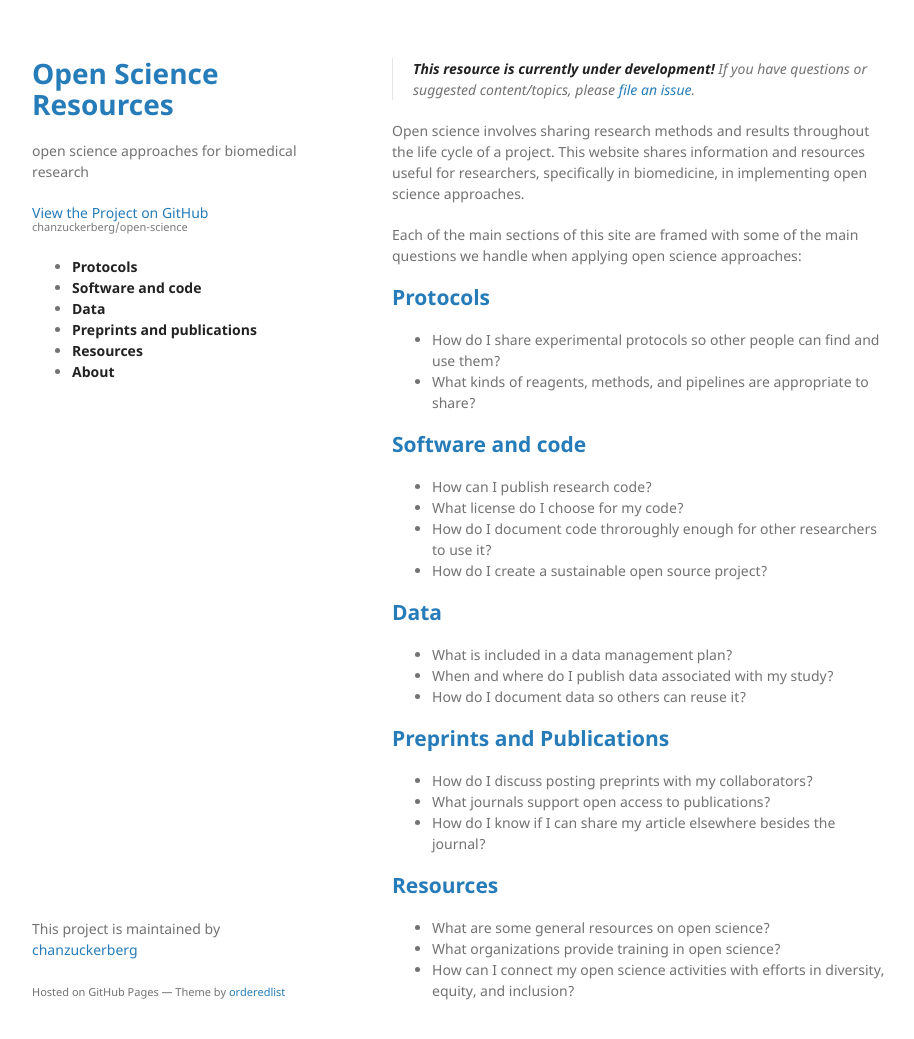
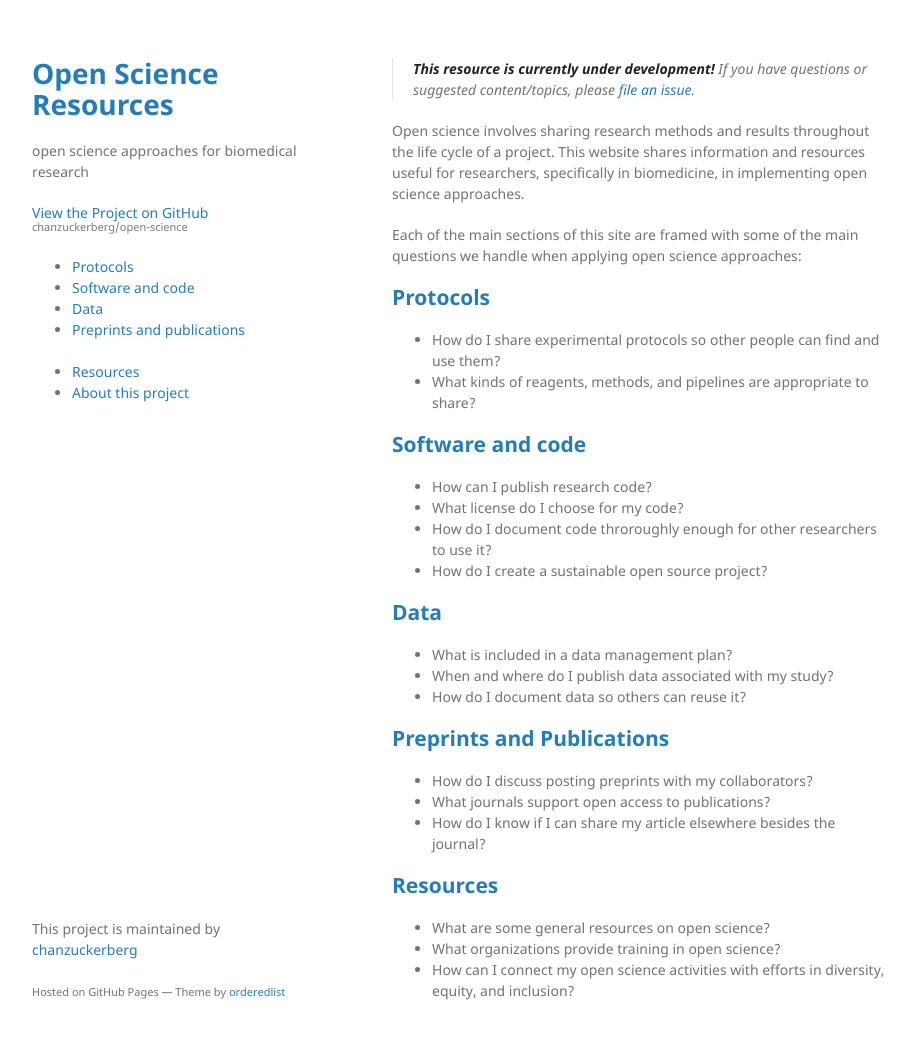
Before and after one commit to chanzuckerberg/open-science, a Jekyll site: the page built from index.md, in a window 1280 px wide and 1071 px high. Shown: the top 1039 px of the window, without its empty margins (178-1092 px from the left). Built offline with Jekyll 4.4.1, drawn with Linux system fonts in a browser that asks for light colours.

Commit message:
removing bold, about title

```diff
--- a/_layouts/default.html
+++ b/_layouts/default.html
@@ -33,12 +33,13 @@
 
         {% if site.show_sidebar %}
         <ul class="link">
-          <li><a href="/open-science/protocols/overview"><strong>Protocols</strong></a></li>
-          <li><a href="/open-science/code/overview/"><strong>Software and code</strong></a></li>
-          <li><a href="/open-science/data_sharing/overview/"><strong>Data</strong></a></li>
-          <li><a href="/open-science/publications/overview/"><strong>Preprints and publications</strong></a></li>
-          <li><a href="/open-science/resources/overview/"><strong>Resources</strong></a></li>
-          <li><a href="/open-science/about/"><strong>About</strong></a></li>
+          <li><a href="/open-science/protocols/overview">Protocols</a></li>
+          <li><a href="/open-science/code/overview/">Software and code</a></li>
+          <li><a href="/open-science/data_sharing/overview/">Data</a></li>
+          <li><a href="/open-science/publications/overview/">Preprints and publications</a></li>
+        </br>
+          <li><a href="/open-science/resources/overview/">Resources</a></li>
+          <li><a href="/open-science/about/">About this project</a></li>
         </ul>
         {% endif %}
       </header>
```
